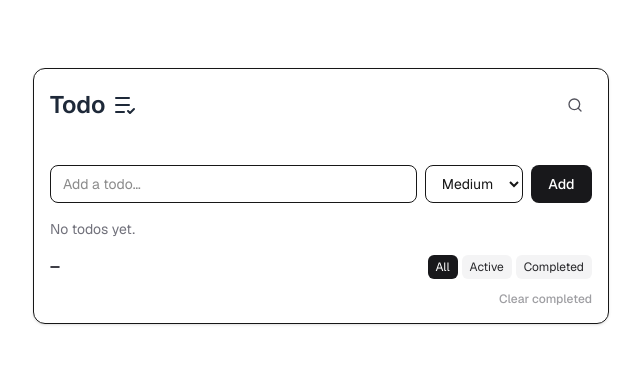
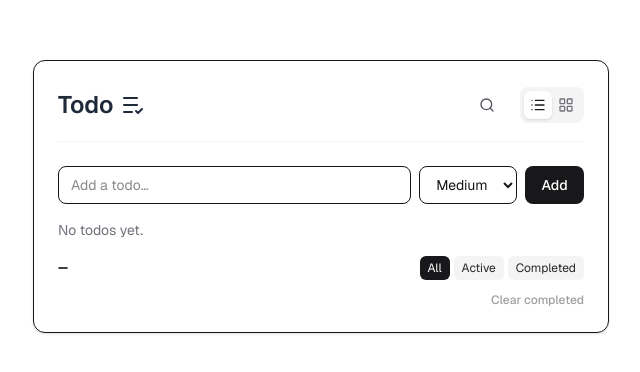
Before and after one commit to DEVelopeRuhela/next-todo-app, a Next.js app: page / in a window 1280 px wide. Shown: the part 204-576 px from the top of the page, without its empty margins (319-959 px from the left). Built offline with nearby package versions, Linux system fonts and the light colour scheme.

Commit message:
added a panel switching option on the top right of the dashboard

```diff
--- a/app/components/todo/TodoApp.tsx
+++ b/app/components/todo/TodoApp.tsx
@@ -11,9 +11,13 @@ import { TodoSearch} from "./TodoSearch"
 import { ListCheck } from "lucide-react";
 
 
+import { TodoMatrix } from "./TodoMatrix";
+import { LayoutGrid, List } from "lucide-react";
+
 export default function TodoApp() {
   const [filter, setFilter] = useState<TodoFilter>("all");
   const [search, setSearch] = useState<string>("");
+  const [viewMode, setViewMode] = useState<"list" | "matrix">("list");
   const { data: todos = [], isLoading } = useTodos();
 
   const addTodo = useAddTodo();
@@ -24,40 +28,69 @@ export default function TodoApp() {
   const filteredTodos = useMemo(() => applyFilter(todos, filter, search), [todos, filter, search]);
 
   return (
-    <div className="w-full max-w-xl">
-      <div className="rounded-xl border bg-white/80 p-4 shadow-sm">
-        <div className="flex justify-between items-center mb-6 pb-4">
+    <div className={`w-full transition-all duration-300 ${viewMode === "matrix" ? "max-w-4xl" : "max-w-xl"}`}>
+      <div className="rounded-xl border bg-white/80 p-4 md:p-6 shadow-sm">
+        <div className="flex flex-col md:flex-row justify-between items-start md:items-center mb-6 pb-4 border-b border-zinc-100 gap-4">
           <div className="flex items-center gap-2">
             <h1 className="text-2xl font-semibold text-gray-800">
               Todo
             </h1>
             <ListCheck className="w-6 h-6 text-gray-800" />
           </div>
+
+          <div className="flex items-center gap-4 w-full md:w-auto">
             <TodoSearch
               search={search}
               setSearch={setSearch}
             />
-
+            <div className="flex items-center bg-zinc-100 p-1 rounded-lg">
+              <button
+                onClick={() => setViewMode("list")}
+                className={`p-1.5 rounded-md transition-all ${
+                  viewMode === "list" ? "bg-white shadow-sm text-zinc-900" : "text-zinc-500 hover:text-zinc-700"
+                }`}
+                aria-label="List View"
+              >
+                <List className="w-4 h-4" />
+              </button>
+              <button
+                onClick={() => setViewMode("matrix")}
+                className={`p-1.5 rounded-md transition-all ${
+                  viewMode === "matrix" ? "bg-white shadow-sm text-zinc-900" : "text-zinc-500 hover:text-zinc-700"
+                }`}
+                aria-label="Matrix View"
+              >
+                <LayoutGrid className="w-4 h-4" />
+              </button>
+            </div>
+          </div>
         </div>
 
-
+        <div className={viewMode === "matrix" ? "max-w-xl mx-auto" : ""}>
           <TodoInput
             onAdd={(text: string, priority: string) => addTodo.mutate({text, priority})}
             disabled={addTodo.isPending}
           />
-
-
+        </div>
 
         <div className="mt-4">
+          {viewMode === "list" ? (
             <TodoList
-            search = {search}
+              search={search}
               todos={filteredTodos}
               isLoading={isLoading}
               onToggle={(id: string) => toggleTodo.mutate(id)}
               onDelete={(id: string) => deleteTodo.mutate(id)}
             />
+          ) : (
+            <TodoMatrix
+              todos={filteredTodos}
+              isLoading={isLoading}
+              onToggle={(id: string) => toggleTodo.mutate(id)}
+              onDelete={(id: string) => deleteTodo.mutate(id)}
+            />
+          )}
         </div>
-
 
         <TodoFooter
           filter={filter}
--- /dev/null
+++ b/app/components/todo/TodoMatrix.tsx
@@ -0,0 +1,61 @@
+"use client";
+
+import type { Todo, TodoId } from "../../todo/types";
+import { TodoItem } from "./TodoItem";
+
+export function TodoMatrix({
+  todos,
+  isLoading,
+  onToggle,
+  onDelete,
+}: {
+  todos: Todo[];
+  isLoading: boolean;
+  onToggle: (id: TodoId) => void;
+  onDelete: (id: TodoId) => void;
+}) {
+  if (isLoading) {
+    return <div className="text-sm text-zinc-500 text-center py-8">Loading…</div>;
+  }
+
+  if (todos.length === 0) {
+    return <div className="text-sm text-zinc-500 text-center py-8">No todos yet.</div>;
+  }
+
+  const highPriority = todos.filter((t) => t.priority === "High");
+  const mediumPriority = todos.filter((t) => t.priority === "Medium");
+  const lowPriority = todos.filter((t) => t.priority === "Low" || !t.priority);
+
+  const Column = ({ title, items, colorClass }: { title: string, items: Todo[], colorClass: string }) => (
+    <div className="flex flex-col gap-3 bg-zinc-50/50 p-4 rounded-xl border border-zinc-100">
+      <div className="flex items-center justify-between mb-2">
+        <h3 className={`font-semibold ${colorClass}`}>{title}</h3>
+        <span className="text-xs font-medium px-2 py-1 bg-white border rounded-full text-zinc-500">
+          {items.length}
+        </span>
+      </div>
+      <div className="flex flex-col gap-2">
+        {items.length === 0 ? (
+          <div className="text-sm text-zinc-400 italic text-center py-4">Empty</div>
+        ) : (
+          items.map((t) => (
+            <TodoItem
+              key={t.id}
+              todo={t}
+              onToggle={() => onToggle(t.id)}
+              onDelete={() => onDelete(t.id)}
+            />
+          ))
+        )}
+      </div>
+    </div>
+  );
+
+  return (
+    <div className="grid grid-cols-1 md:grid-cols-3 gap-4 md:gap-6 mt-6">
+      <Column title="High Priority" items={highPriority} colorClass="text-red-600" />
+      <Column title="Medium Priority" items={mediumPriority} colorClass="text-yellow-600" />
+      <Column title="Low Priority" items={lowPriority} colorClass="text-green-600" />
+    </div>
+  );
+}
```
Lines whose indentation alone changed are shown as unchanged.
